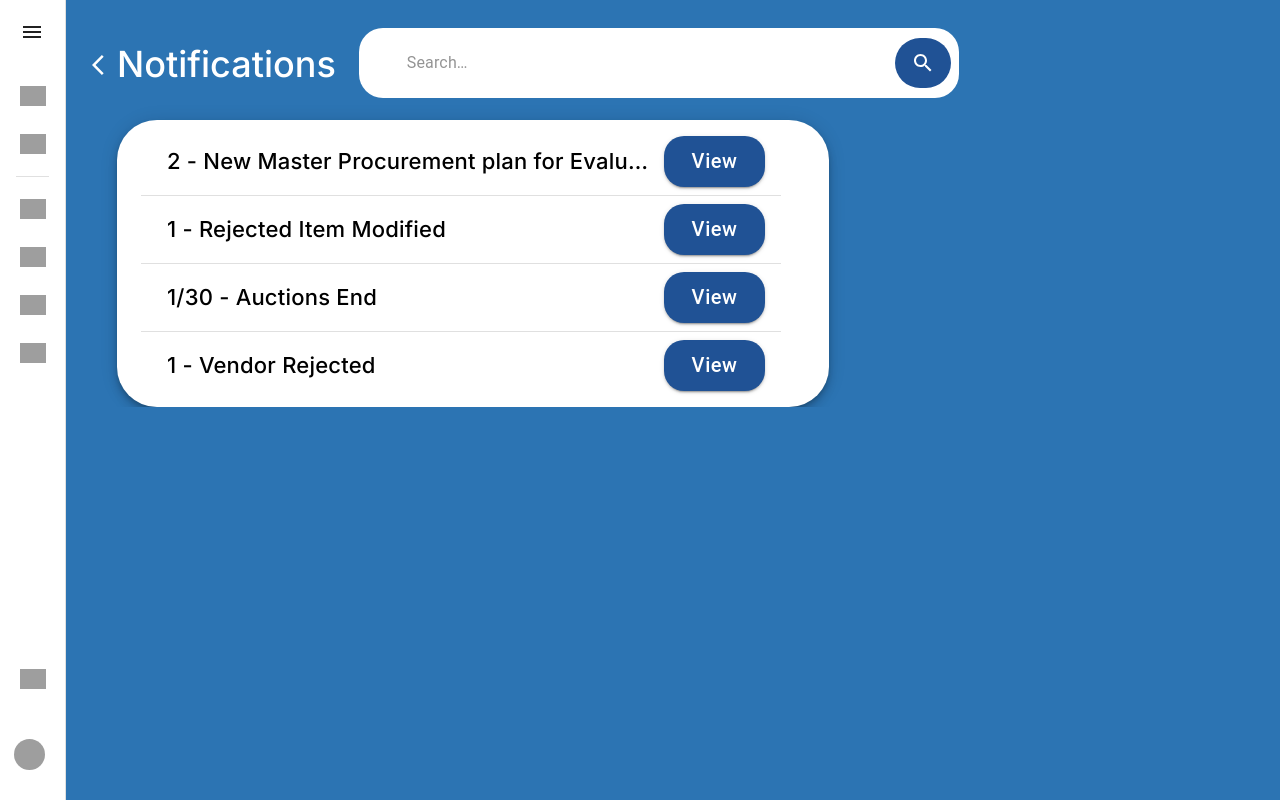
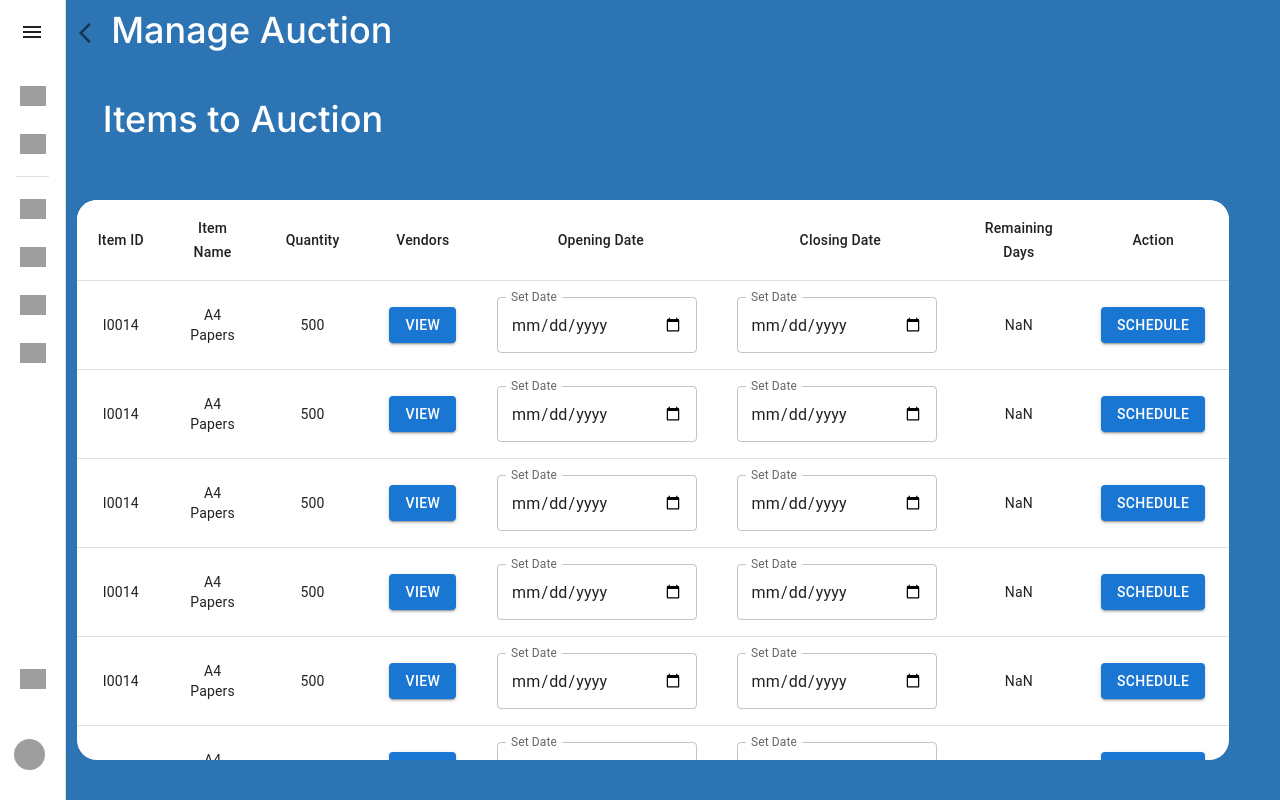
Before and after one commit to yesitha/ProcurementManagementSystem, a React (Create React App) app in the folder Code/frontend/: page / in a window 1280 px wide. Built offline with nearby package versions, Linux system fonts and the light colour scheme; grey boxes are pictures that could not be loaded.

Commit message:
Manage Actions Edited

```diff
--- a/Code/frontend/src/App.js
+++ b/Code/frontend/src/App.js
@@ -1,4 +1,5 @@
 import './App.css';
+import ManageAuction from './pages/BidOpeningCommitee/ManageAuction/ManageAuction';
 
 import Dashboard from './pages/Dashboard/Dashboard';
 import NotificationPage from './pages/NotificationPage/NotificationPage';
@@ -9,7 +10,7 @@ function App() {
   return (
     <div>
 
-    <NotificationPage/>
+    <ManageAuction/>
     </div>
   );
 }
--- a/Code/frontend/src/components/SearchNoFilter/SearchNoFilter.js
+++ b/Code/frontend/src/components/SearchNoFilter/SearchNoFilter.js
@@ -48,6 +48,7 @@ function SearchNoFilter() {
 
                     <div className="searchInput">
                         <StyledInputBase
+                        color='black'
                           placeholder="Search…"
                           inputProps={{ "aria-label": "search" }}
                         />
--- a/Code/frontend/src/pages/BidOpeningCommitee/ManageAuction/ManageAuction.css
+++ b/Code/frontend/src/pages/BidOpeningCommitee/ManageAuction/ManageAuction.css
@@ -24,9 +24,9 @@
     left: 6%;
     height: 70%;
     top: 25%;
-    background-color: #ffffff;
+   overflow-x: scroll;
     position: fixed;
-    border-radius: 2%;
+    border-radius: 20px;
     scroll-behavior: smooth;
     overflow-y: scroll;
     scroll-behavior: smooth;
@@ -43,3 +43,17 @@ td{
     height: 45px;
     text-align: center;
 }
+.TableHeaders{
+    font-family: 'Inter', sans-serif;
+    position: sticky!important;
+    margin-bottom: 4px;
+    z-index: 3;
+
+
+}
+
+.stiky{
+position: sticky;
+left: 0;
+
+}
--- a/Code/frontend/src/pages/BidOpeningCommitee/ManageAuction/ManageAuction.js
+++ b/Code/frontend/src/pages/BidOpeningCommitee/ManageAuction/ManageAuction.js
@@ -2,7 +2,7 @@ import React, { useState } from "react";
 import "./ManageAuction.css";
 import SideNavBar from "../../../components/SideNavigationBar/SideNavBar";
 import ArrowBackIosIcon from '@mui/icons-material/ArrowBackIos';
-import { Button, IconButton, Stack, TextField } from "@mui/material";
+import { Button, IconButton, Paper, Stack, TextField } from "@mui/material";
 import Table from '@mui/material/Table';
 import TableBody from '@mui/material/TableBody';
 import TableCell from '@mui/material/TableCell';
@@ -116,9 +116,10 @@ function ManageAuction(){
         Items to Auction
         </div>
         <div className="midbody">
-        <TableContainer>
+        <Paper elevation={6} sx={{alignItems:"center"}}>
+          <TableContainer style={{ overflowX: "initial" }}>
           <Table stickyHeader aria-label="sticky table">
-          <TableHead>
+            <TableHead className="TableHeaders">
               <TableRow>
                 {columns.map((column) => (
                   <TableCell
@@ -162,6 +163,7 @@ function ManageAuction(){
           onPageChange={handleChangePage}
           onRowsPerPageChange={handleChangeRowsPerPage}
           />
+        </Paper>
         </div>
         </div>
     )
--- a/Code/frontend/src/pages/NotificationPage/NotificationPage.css
+++ b/Code/frontend/src/pages/NotificationPage/NotificationPage.css
@@ -75,3 +75,8 @@
     text-overflow: ellipsis;
     white-space: nowrap;
  }
+ .paper{
+    scroll-behavior: smooth;
+    overflow-y: scroll;
+    overflow-x: scroll;
+ }
```
Lines whose indentation alone changed are shown as unchanged.
